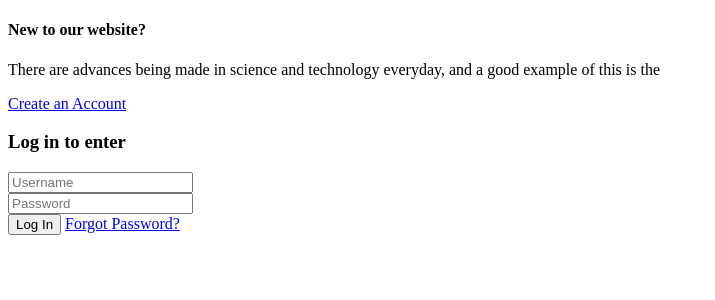
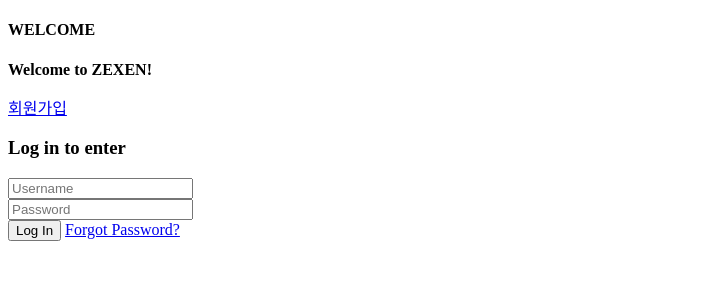
Before and after one commit to Team-sist-No-2/Project_ZEXEN, a Java web app: page /member/login.jsp in a window 1280 px wide. Shown: the top 300 px of the page, without its empty margins (0-715 px from the left). Run offline with Tomcat 11, a stand-in JSP engine, Linux system fonts and the light colour scheme; some libraries are stand-ins or nearby versions.

Commit message:
텍스트 수정

```diff
--- a/ZEXEN/WebContent/member/join.jsp
+++ b/ZEXEN/WebContent/member/join.jsp
@@ -231,8 +231,8 @@
 				<div class="col-lg-6">
 					<div class="login_box_img" style="height: 700px;">
 						<div class="hover">
-							<h4>Already have an account?</h4>
-							<p>There are advances being made in science and technology everyday, and a good example of this is the</p>
+							<h4><b>WELCOME</b></h4>
+							<p><b>Welcome to ZEXEN!</b></p>
 							<a class="button button-account" href="../member/login.do">Login Now</a>
 						</div>
 					</div>
--- a/ZEXEN/WebContent/member/login.jsp
+++ b/ZEXEN/WebContent/member/login.jsp
@@ -37,9 +37,9 @@
 				<div class="col-lg-6">
 					<div class="login_box_img">
 						<div class="hover">
-							<h4>New to our website?</h4>
-							<p>There are advances being made in science and technology everyday, and a good example of this is the</p>
-							<a class="button button-account" href="../member/join.do">Create an Account</a>
+							<h4><b>WELCOME</b></h4>
+							<p><b>Welcome to ZEXEN!</b></p>
+							<a class="button button-account" href="../member/join.do">회원가입</a>
 						</div>
 					</div>
 				</div>
--- a/ZEXEN/WebContent/member/mypage.jsp
+++ b/ZEXEN/WebContent/member/mypage.jsp
@@ -150,6 +150,7 @@
 </div>
 
 <div class="col-md-6 col-xl-4 mb-4 mb-xl-0">
+<a href="../board/main.do">
 <div class="confirmation-card">
 <p style="text-align: center;">
 <img src="https://img.icons8.com/pastel-glyph/50/000000/comments.png"/>
@@ -161,12 +162,12 @@
       </tr>
   </table>
 </div>
+</a>
 </div>
 
 <div class="col-md-6 col-xl-4 mb-4 mb-xl-0">
 <a href="../board/main.do">
 <div class="confirmation-card">
-
 <p style="text-align: center;">
 <img src="https://img.icons8.com/pastel-glyph/50/000000/edit.png"/>
 </p>
```
